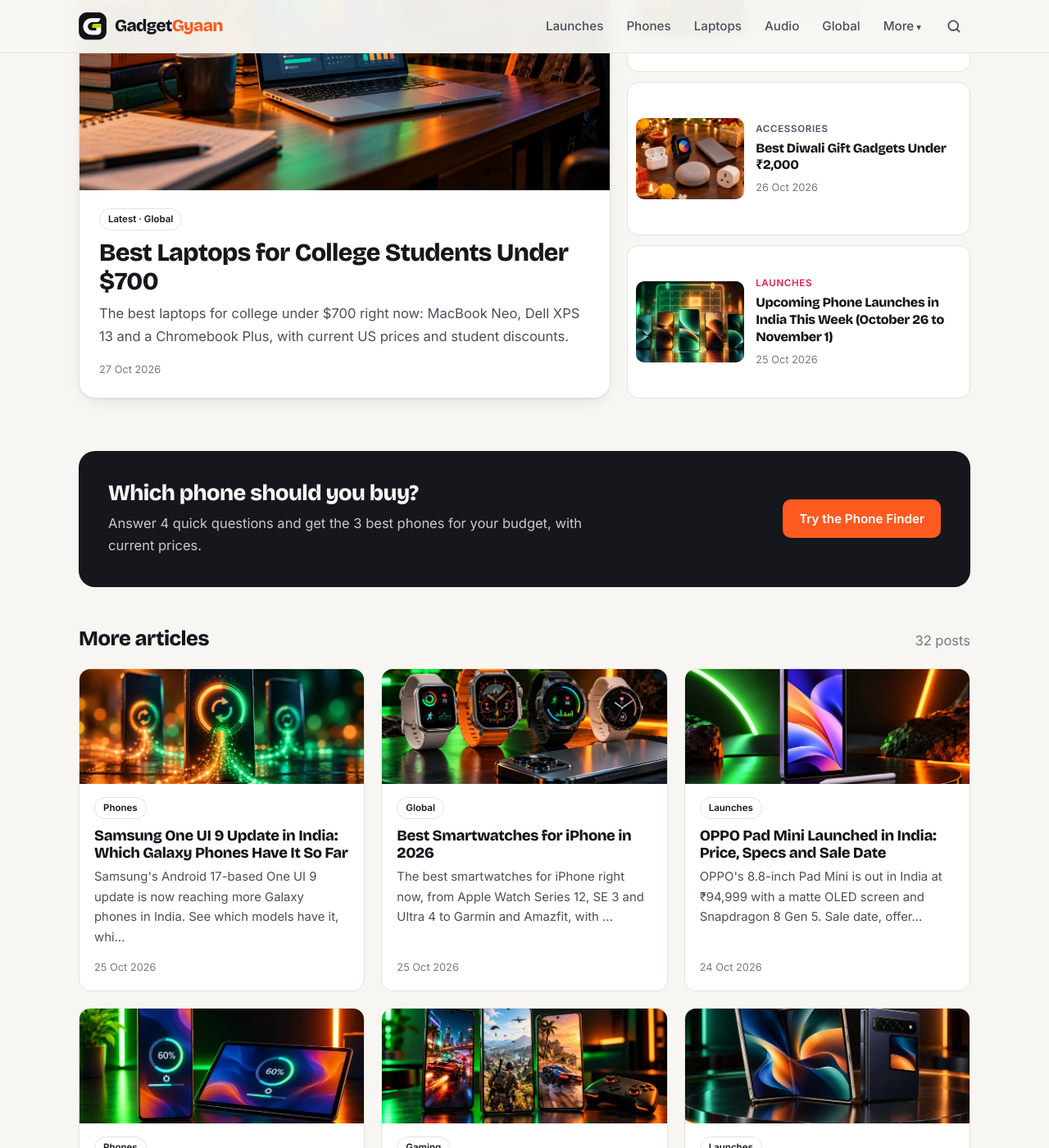
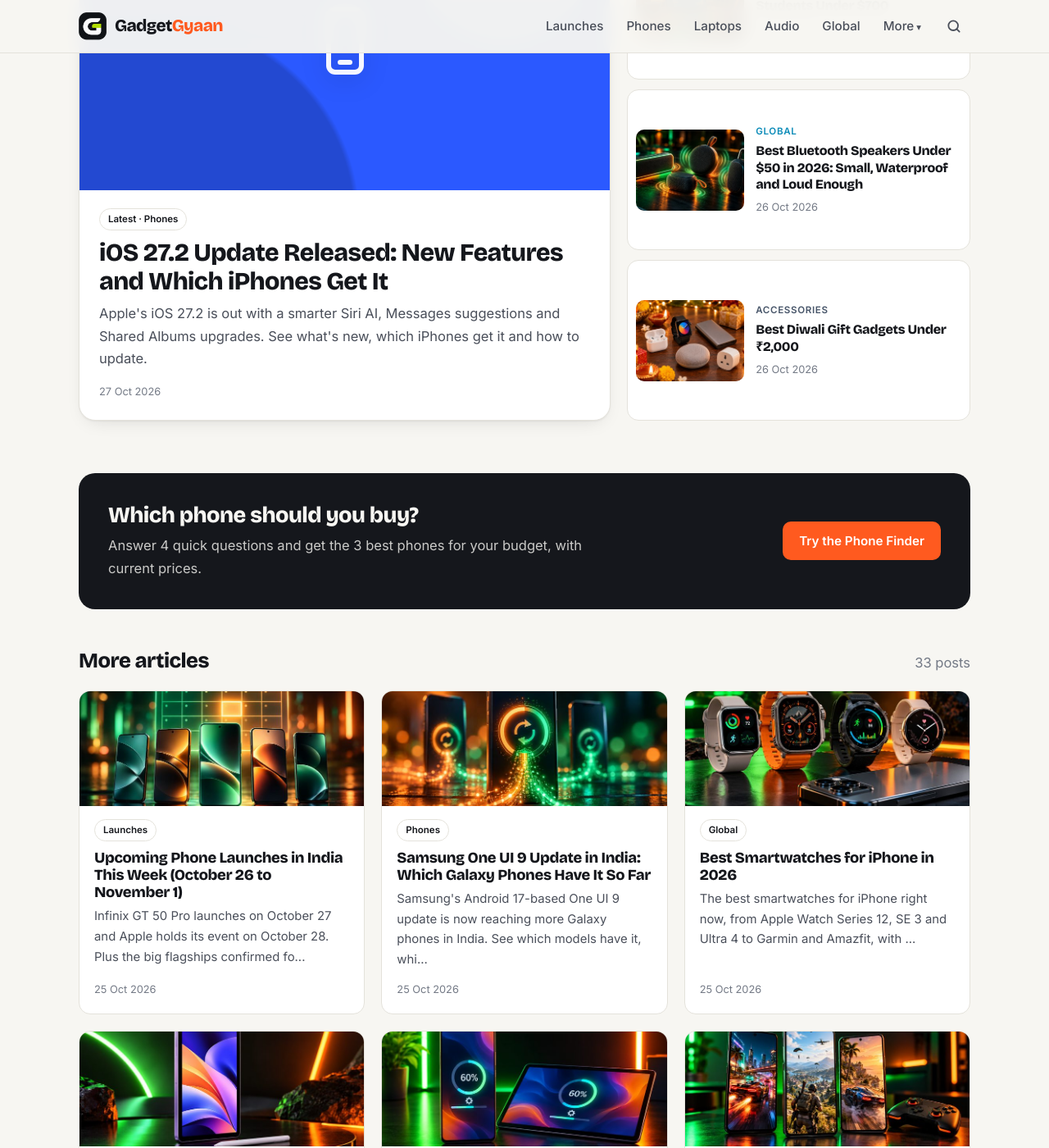
Before and after one commit to kiteksood167/kiteksood167.github.io, a Jekyll site: the page built from index.html, in a window 1280 px wide and 1400 px high, scrolled down 508 px. Shown: the whole window at 82% size. Built offline with Jekyll 4.4.1, drawn with Linux system fonts in a browser that asks for light colours; part of the change alters nothing that is shown; some of the changed text lies outside the part shown.

Commit message:
New news post: iOS 27.2 Update Released: New Features and Which iPhones Get It
Co-Authored-By: Claude <noreply@anthropic.com>

```diff
--- a/_posts/2026-10-25-samsung-one-ui-9-update-india-galaxy-phones.md
+++ b/_posts/2026-10-25-samsung-one-ui-9-update-india-galaxy-phones.md
@@ -73,7 +73,7 @@ Some Galaxy AI features vary by model, so older or cheaper phones may not get ev
 
 > **Tip:** If you are moving from One UI 8.5, the full download can be around 3 to 4 GB, so free up some storage first. After installing, give the phone a day or two to settle. Battery life often looks worse for the first day while the phone re-optimises apps in the background.
 
-**Related reading:** [OnePlus ColorOS 17 Update Rolls Out in India: Which Phones Get It and When](/oneplus-coloros-17-update-india-schedule/) · [12 Simple Ways to Make Your Phone Battery Last Longer](/make-phone-battery-last-longer/)
+**Related reading:** [OnePlus ColorOS 17 Update Rolls Out in India: Which Phones Get It and When](/oneplus-coloros-17-update-india-schedule/) · [12 Simple Ways to Make Your Phone Battery Last Longer](/make-phone-battery-last-longer/) · [iOS 27.2 Update Released: New Features and Which iPhones Get It](/ios-27-2-update-features-eligible-iphones/)
 
 ## The bottom line
 
--- /dev/null
+++ b/_posts/2026-10-27-ios-27-2-update-features-eligible-iphones.md
@@ -0,0 +1,72 @@
+---
+title: "iOS 27.2 Update Released: New Features and Which iPhones Get It"
+seo_title: "iOS 27.2 Update: New Features, Eligible iPhones"
+description: "Apple's iOS 27.2 is out with a smarter Siri AI, Messages suggestions and Shared Albums upgrades. See what's new, which iPhones get it and how to update."
+date: 2026-10-27 13:42:00 +0530
+category: Phones
+news: true
+tags: [apple, iphone, ios 27, ios 27.2, siri ai, software update, news]
+---
+
+Apple has released iOS 27.2, the first big update to iOS 27 since it arrived in September. It became available around midnight on October 27, India time, and brings a more capable Siri AI, new suggestions in Messages and several app upgrades, along with bug fixes and security patches.
+
+<!--more-->
+
+## What's new in iOS 27.2
+
+The headline changes are for Siri AI, Apple's upgraded assistant. According to Apple's release notes, Siri can now:
+
+- **Remember past conversations**, so you can refer back to something like a restaurant suggestion from last week.
+- **Use more of your information**, including photos shared in Messages, people invited to Calendar events, voicemails, and your Safari history and Reading List.
+- **Stay out of chosen apps** through a single new "Excluded Apps" setting that controls what Siri, Search and suggestions can see.
+- **Let you copy just part of an answer** instead of the whole response.
+- **Speak more languages**: French, Japanese, Korean, Portuguese and Spanish are added.
+
+Beyond Siri, the update adds:
+
+- **Suggestions in Messages** that turn a chat into an action, such as adding a dinner plan to Calendar.
+- **Better Shared Albums in Photos**: edit captions and comments, avoid duplicate photos and get a reminder before an album expires.
+- **SynthID watermarks** to help identify images made or edited with AI tools in Photos and Image Playground.
+- **Simple Profiles in the Apple TV app**, giving each person at home their own watch history and recommendations.
+- **FaceTime** support for adding a third-party sign language interpreter or live captioner to a call.
+- Small changes to **Podcasts** (separate New Episodes and Continue Playing sections) and the **Games** app's Friends tab.
+- A refreshed **Apple Music** icon and look.
+
+Owners of the new iPhone Duo foldable also get Apple Pencil support with this release.
+
+## Which iPhones get iOS 27.2
+
+iOS 27.2 is available for every iPhone that runs iOS 27. Apple did not drop any models this year, so the list is the same as for iOS 26. Siri AI features, however, need an Apple Intelligence-capable iPhone.
+
+| iPhone | Gets iOS 27.2 | Gets Siri AI features |
+|---|---|---|
+| iPhone 17 series, iPhone Air, iPhone 17e | Yes | Yes |
+| iPhone 16, 16 Plus, 16 Pro, 16 Pro Max, 16e | Yes | Yes |
+| iPhone 15 Pro, 15 Pro Max | Yes | Yes |
+| iPhone 15, 15 Plus | Yes | No |
+| iPhone 14, 13, 12 and 11 series | Yes | No |
+| iPhone SE (2nd gen and later) | Yes | No |
+
+## What it means for iPhone users in India
+
+Most of the non-Siri changes, such as Shared Albums, Messages suggestions, Apple TV profiles and FaceTime captioner support, are useful on any eligible iPhone. Apple notes that some features may not be available in every region or on every model, and that Siri AI is not offered in the EU or mainland China.
+
+The new Siri languages matter less for most Indian users, who use Siri in English. Apple has not announced Hindi support for Siri AI, so don't expect it in this update. If you own an iPhone 15 or older non-Pro model, you will get the app upgrades and security fixes but not the Siri AI features.
+
+## How to install iOS 27.2
+
+1. Back up your iPhone to iCloud or a computer.
+2. Connect to Wi-Fi and plug in the charger, or make sure the battery is above 50%.
+3. Open **Settings > General > Software Update** and tap **Update Now**.
+
+If it doesn't show up right away, check again later; it can take a little while to appear on every phone.
+
+> **Tip:** After updating, look for the new Excluded Apps option in Settings. It is a quick way to keep Siri and suggestions away from apps you consider private, such as banking or notes apps.
+
+Also install the update even if you don't care about the new features, because Apple says it includes security fixes. Keeping your iPhone patched is the simplest way to stay safe from known bugs.
+
+**Related reading:** [Apple iPhone Duo Launched in India: Price, Specs and Sale Date](/apple-iphone-duo-launched-india-price-specs-sale-date/) · [12 Simple Ways to Make Your Phone Battery Last Longer](/make-phone-battery-last-longer/)
+
+## The bottom line
+
+iOS 27.2 is a solid first update for iOS 27. It makes Siri AI more personal and adds more languages, and it brings handy changes to Messages, Photos, Apple TV and FaceTime. Every iOS 27 iPhone gets it, back to the iPhone 11 and iPhone SE (2nd gen), but only the iPhone 15 Pro and newer get the Siri AI upgrades. Back up, plug in and update when it shows up on your phone.
```
